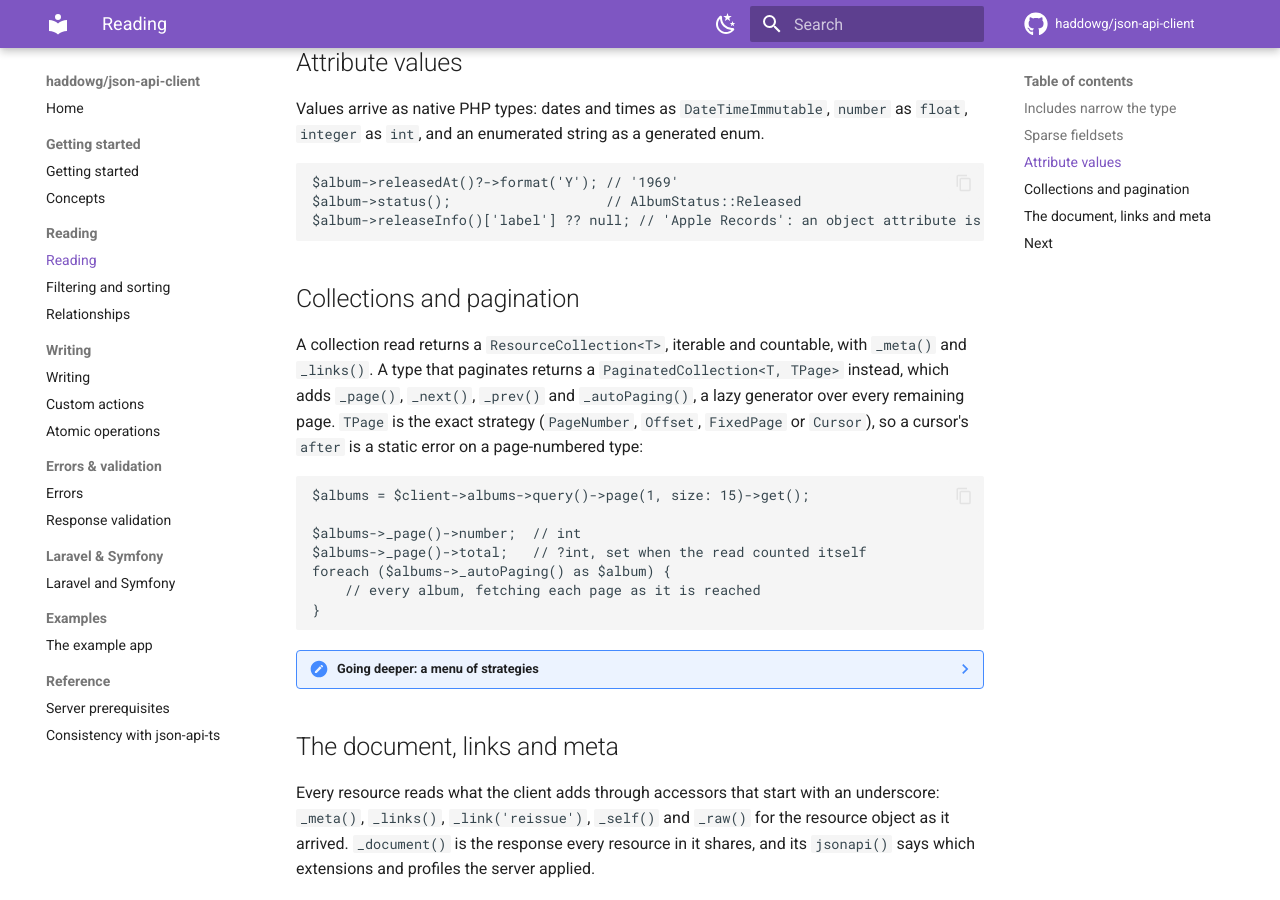
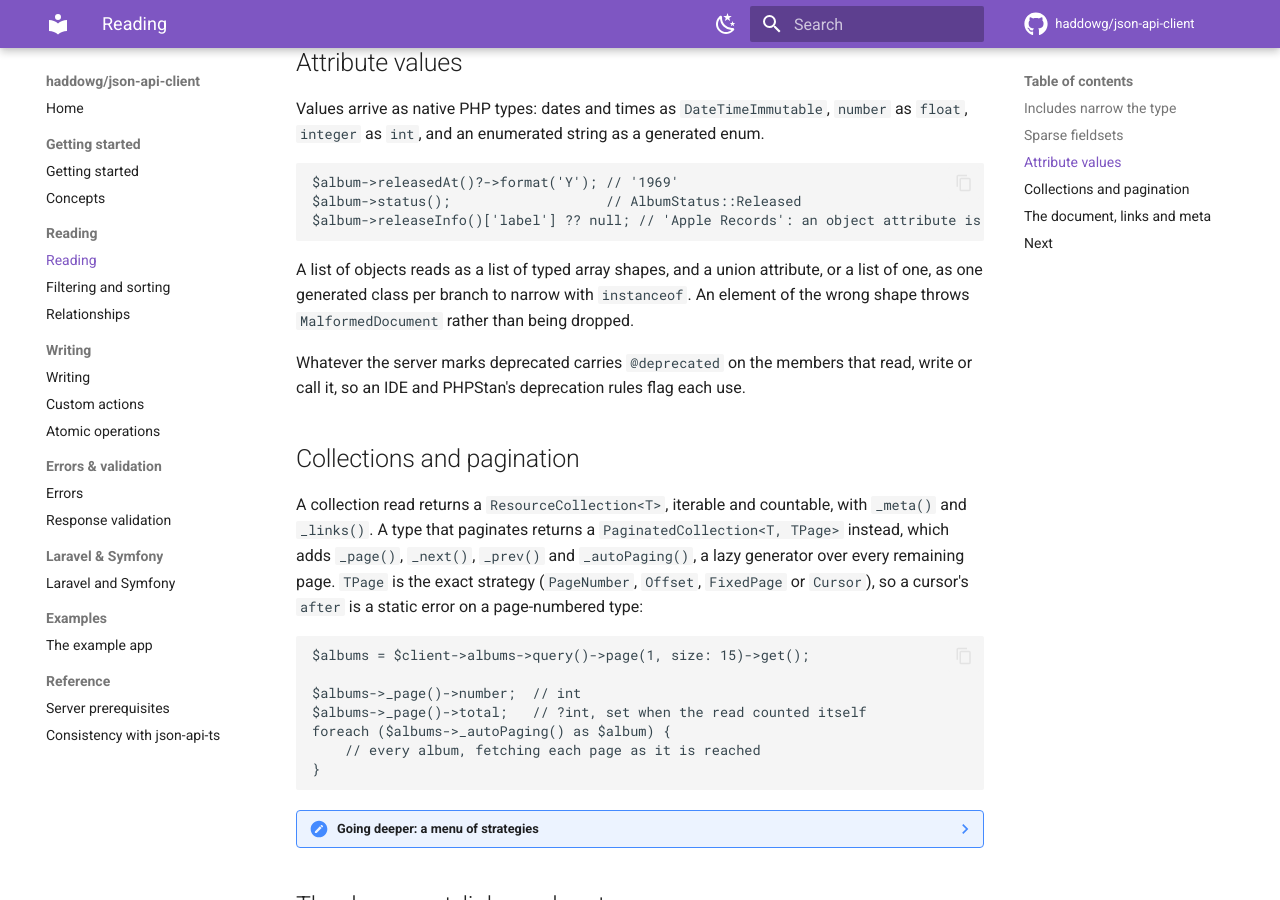
Before and after one commit to haddowg/json-api-client, an MkDocs documentation site: the page built from docs/reads.md, in a window 1280 px wide and 900 px high, scrolled down 1257 px. Built offline with MkDocs 1.6.1 and Material for MkDocs 9.7.7, drawn with Linux system fonts in a browser that asks for light colours; comment, search, counter and statistics services are not loaded.

Commit message:
docs: describe sort families, structured lists and deprecation tags
Co-Authored-By: Claude Opus 5.5 <noreply@anthropic.com>
Claude-Session: https://claude.ai/code/session_013EXj2NedAQ5oWsKeUTbQ9f

````diff
--- a/docs/reads.md
+++ b/docs/reads.md
@@ -65,6 +65,13 @@ $album->status();                   // AlbumStatus::Released
 $album->releaseInfo()['label'] ?? null; // 'Apple Records': an object attribute is a typed array shape
 ```
 
+A list of objects reads as a list of typed array shapes, and a union attribute, or a list of one,
+as one generated class per branch to narrow with `instanceof`. An element of the wrong shape
+throws `MalformedDocument` rather than being dropped.
+
+Whatever the server marks deprecated carries `@deprecated` on the members that read, write or call
+it, so an IDE and PHPStan's deprecation rules flag each use.
+
 ## Collections and pagination
 
 A collection read returns a `ResourceCollection<T>`, iterable and countable, with `_meta()` and
````
Also changed, not shown: docs/filtering-and-sorting.md (+5 -0 lines), docs/json-api-ts-consistency.md (+1 -0 lines).
